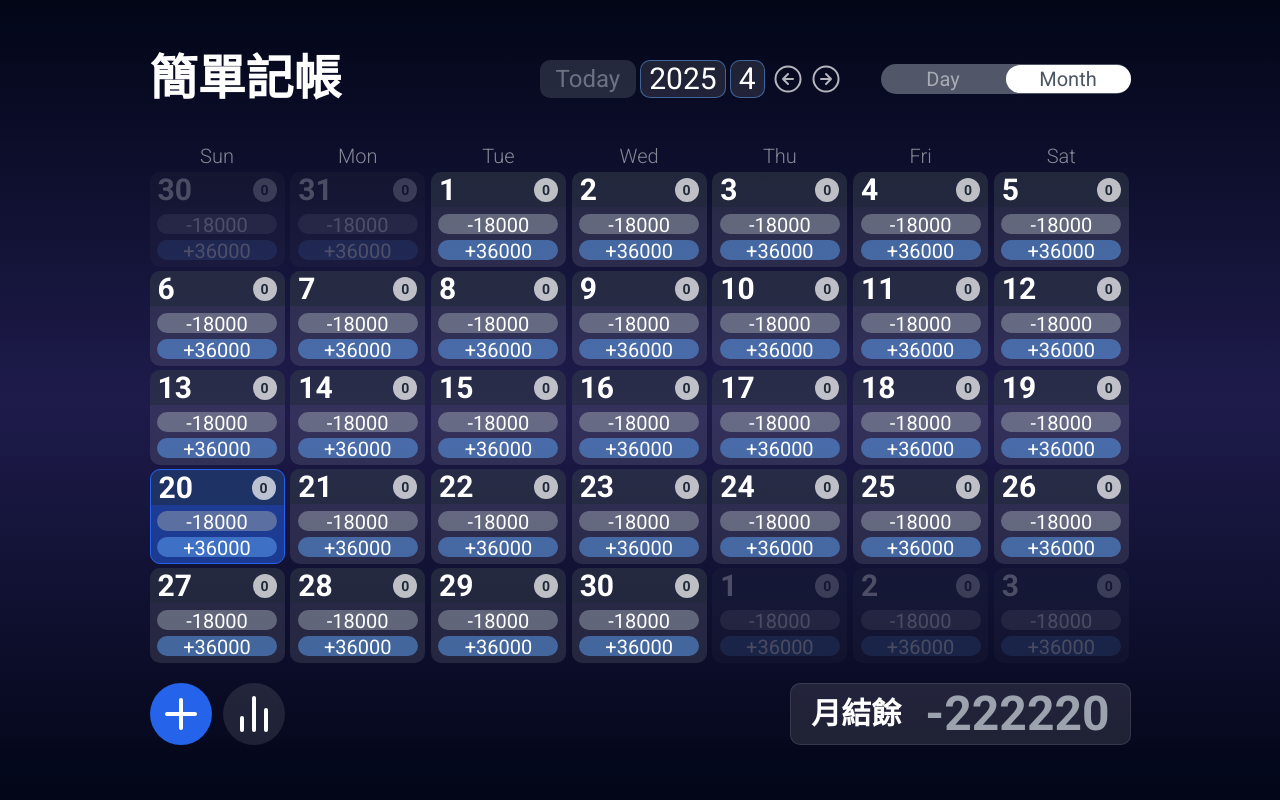
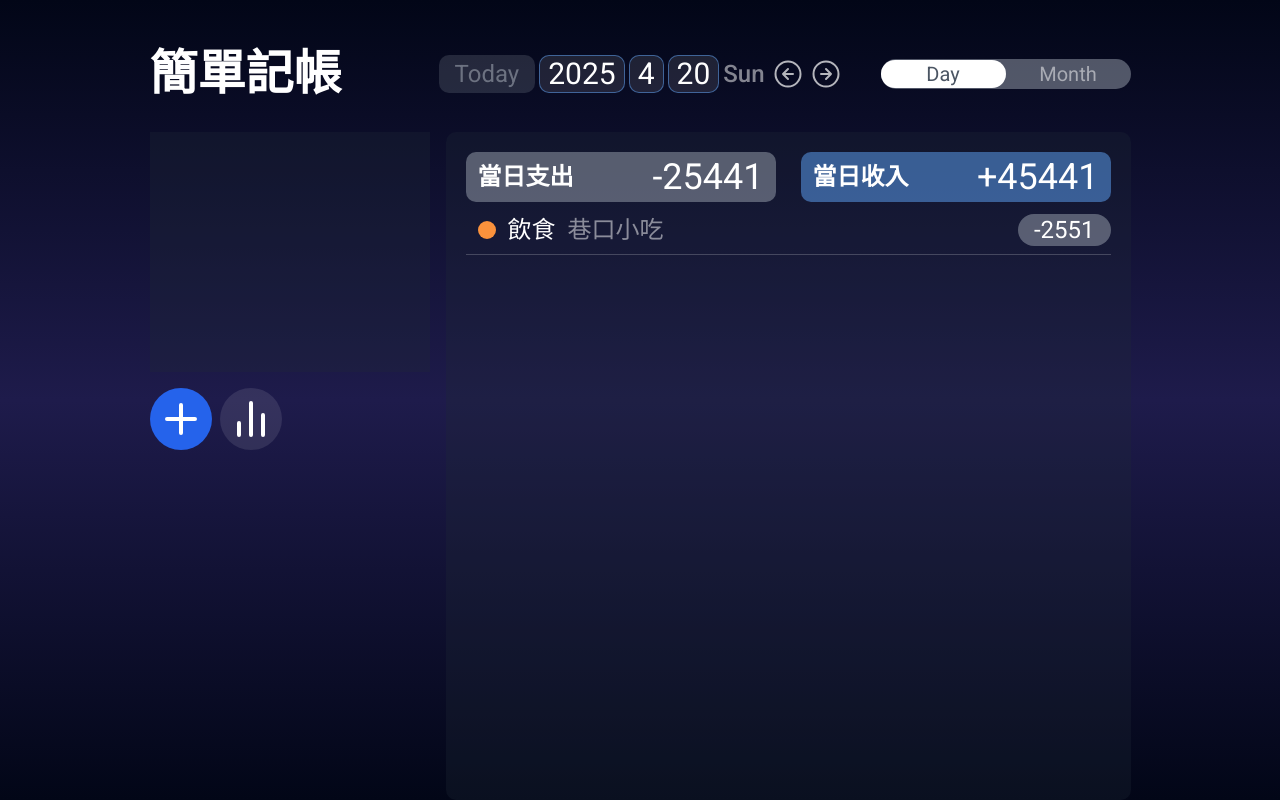
Before and after one commit to SonicHsu/FinSync-web, a website with bundled scripts: page index.html in a window 1280 px wide. Built offline with nearby package versions, Linux system fonts and the light colour scheme.

Commit message:
日視圖切版 右半邊大致完成

```diff
--- a/index.html
+++ b/index.html
@@ -73,6 +73,56 @@
 
     </main>
 
+    <div class="w-[981px] h-[670px] flex mx-auto mt-8 justify-between" data-day-calendar>
+        <div class="w-[280px] h-[668px] flex flex-col rounded-[10px]">
+            <div class="w-full h-[240px] flex bg-gray-800/30"></div>
+            <footer class="w-full flex space-x-2 mt-4">
+                <button class="group hover:scale-105 transition duration-150 ease-in-out" data-create-entry-button>
+                    <svg width="62" height="62" viewBox="0 0 62 62" fill="none" xmlns="http://www.w3.org/2000/svg">
+                        <circle cx="31" cy="31" r="31"
+                            class="fill-blue-600 group-hover:fill-blue-700 transition duration-150 ease-in-out" />
+                        <path d="M31 17V45M17 31H45" stroke="white" stroke-width="4" stroke-linecap="round"
+                            stroke-linejoin="round" />
+                    </svg>
+                </button>
+                <button class="group hover:scale-105 transition duration-150 ease-in-out" data-view-stats-button>
+                    <svg width="62" height="62" viewBox="0 0 62 62" fill="none" xmlns="http://www.w3.org/2000/svg">
+                        <circle cx="31" cy="31" r="31"
+                            class="fill-white/10 group-hover:fill-white/20 transition duration-150 ease-in-out" />
+                        <path d="M43 47V27M31 47V15M19 47V35" stroke="white" stroke-width="4" stroke-linecap="round"
+                            stroke-linejoin="round" />
+                    </svg>
+                </button>
+            </footer>
+        </div>
+        <div class="w-[685px] h-[668px] flex flex-col items-center rounded-[10px] bg-gray-800/30">
+            <div class="w-[645px] h-[50px] flex justify-between mt-5">
+                <div class="w-[310px] rounded-[10px] flex items-center justify-between bg-gray-400/50 px-3">
+                    <span class="font-semibold text-2xl">當日支出</span>
+                    <span class="text-4xl">-25441</span>
+                </div>
+                <div class="w-[310px] rounded-[10px] flex items-center justify-between bg-blue-400/50 px-3">
+                    <span class="font-semibold text-2xl">當日收入</span>
+                    <span class="text-4xl">+45441</span>
+                </div>
+            </div>
+
+            <div class="w-[645px] h-[250px] mt-3">
+                <ul class="flex flex-col">
+                    <li class="flex items-center justify-between border-b border-white/20 pb-2">
+                        <div class="flex items-center space-x-3 px-3">
+                            <span class="w-[18px] h-[18px] rounded-full bg-orange-400 inline-block"></span>
+                            <span class="text-2xl">飲食</span>
+                            <span class="text-2xl text-white/50">巷口小吃</span>
+                        </div>
+                        <div class="text-2xl flex rounded-full bg-gray-400/50 px-4">-2551</div>
+                    </li>
+                </ul>
+            </div>
+        </div>
+    </div>
+
+
     <template data-template="month-calendar">
         <div class="w-[981px] flex flex-col mx-auto items-center justify-between mt-8" data-month-calendar>
             <div class="top-0 w-full h-[30px]">
@@ -94,7 +144,7 @@
 
             <footer class="w-full h-[62px] flex mt-5 justify-between">
                 <div class="space-x-2">
-                    <button class="group hover:scale-105 transition duration-150 ease-in-out">
+                    <button class="group hover:scale-105 transition duration-150 ease-in-out" data-create-entry-button>
                         <svg width="62" height="62" viewBox="0 0 62 62" fill="none" xmlns="http://www.w3.org/2000/svg">
                             <circle cx="31" cy="31" r="31"
                                 class="fill-blue-600 group-hover:fill-blue-700 transition duration-150 ease-in-out" />
@@ -102,7 +152,7 @@
                                 stroke-linejoin="round" />
                         </svg>
                     </button>
-                    <button class="group hover:scale-105 transition duration-150 ease-in-out">
+                    <button class="group hover:scale-105 transition duration-150 ease-in-out" data-view-stats-button>
                         <svg width="62" height="62" viewBox="0 0 62 62" fill="none" xmlns="http://www.w3.org/2000/svg">
                             <circle cx="31" cy="31" r="31"
                                 class="fill-white/10 group-hover:fill-white/20 transition duration-150 ease-in-out" />
--- a/scripts-new/view-select.js
+++ b/scripts-new/view-select.js
@@ -1,6 +1,6 @@
 export function initViewSelect() {
     const viewButtons = document.querySelectorAll("[data-view-switch]");
-    let currentView = "month";
+    let currentView = "day";
 
     document.dispatchEvent(new CustomEvent("view-change", {
         detail: { view: currentView },
```
Also changed, not shown: src/output.css.
